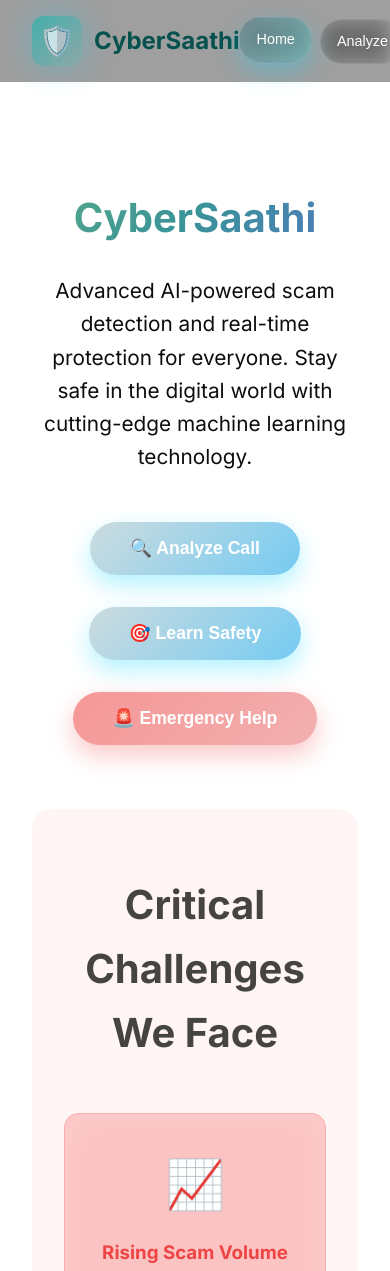
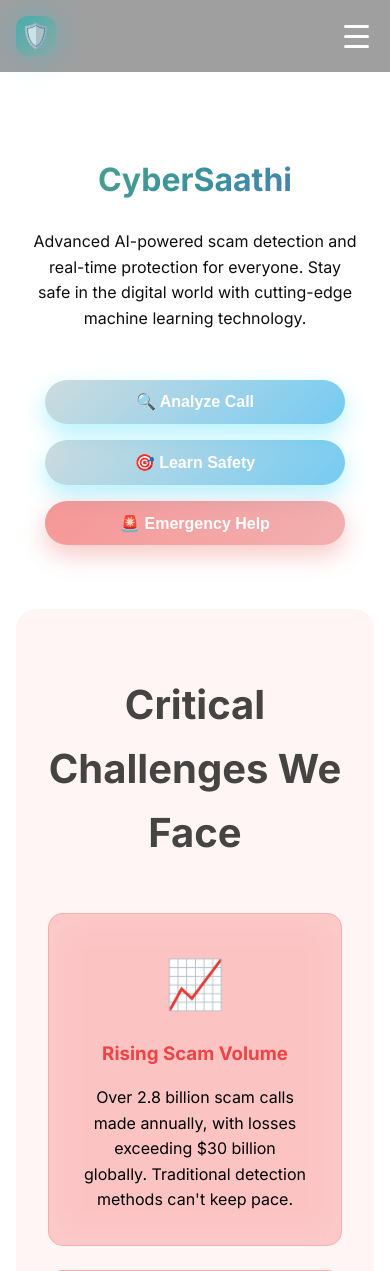
Before and after one commit to Suhen02/CyberSaathi, a Django app: page / in a window 390 px wide. Shown: the top 1271 px of the page. Run offline with Django 5.2, Linux system fonts and the light colour scheme.

Commit message:
adding files

```diff
--- a/app/static/css/style.css
+++ b/app/static/css/style.css
@@ -786,3 +786,256 @@
 .menu-icon {
     font-size: 1rem;
 }
+/* Add these CSS rules to your existing style.css file */
+
+/* Mobile Menu Toggle Button */
+.mobile-menu-toggle {
+    display: none;
+    background: none;
+    border: none;
+    flex-direction: column;
+    justify-content: space-around;
+    width: 30px;
+    height: 30px;
+    cursor: pointer;
+    z-index: 1001;
+}
+
+.hamburger-line {
+    width: 25px;
+    height: 3px;
+    background: #ffffff;
+    border-radius: 2px;
+    transition: all 0.3s ease;
+}
+
+.mobile-menu-toggle.active .hamburger-line:nth-child(1) {
+    transform: rotate(45deg) translate(5px, 5px);
+}
+
+.mobile-menu-toggle.active .hamburger-line:nth-child(2) {
+    opacity: 0;
+}
+
+.mobile-menu-toggle.active .hamburger-line:nth-child(3) {
+    transform: rotate(-45deg) translate(7px, -6px);
+}
+
+/* Navigation Updates */
+.nav-content {
+    display: flex;
+    gap: 1rem;
+}
+
+.nav-btn {
+    display: flex;
+    align-items: center;
+    gap: 0.5rem;
+}
+
+.nav-icon {
+    font-size: 1.2rem;
+}
+
+.nav-text {
+    font-size: 0.95rem;
+}
+
+.nav-overlay {
+    display: none;
+}
+
+.logo-text {
+    display: inline;
+}
+
+/* Mobile Responsive Styles */
+@media (max-width: 768px) {
+    /* Hide logo text on very small screens */
+    .logo-text {
+        display: none;
+    }
+
+    /* Show mobile menu toggle */
+    .mobile-menu-toggle {
+        display: flex;
+    }
+
+    /* Mobile navigation */
+    .nav-menu {
+        position: fixed;
+        top: 0;
+        right: -100%;
+        width: 280px;
+        height: 100vh;
+        background: rgba(10, 10, 10, 0.95);
+        backdrop-filter: blur(20px);
+        transition: right 0.3s ease;
+        z-index: 1000;
+        border-left: 1px solid rgba(255, 255, 255, 0.1);
+    }
+
+    .nav-menu.active {
+        right: 0;
+    }
+
+    .nav-overlay {
+        display: block;
+        position: fixed;
+        top: 0;
+        left: 0;
+        width: 100vw;
+        height: 100vh;
+        background: rgba(0, 0, 0, 0.5);
+        z-index: -1;
+    }
+
+    .nav-content {
+        flex-direction: column;
+        padding: 80px 20px 20px;
+        height: 100%;
+    }
+
+    .nav-btn {
+        justify-content: flex-start;
+        padding: 15px 20px;
+        margin-bottom: 10px;
+        border-radius: 10px;
+        font-size: 1.1rem;
+        width: 100%;
+        text-align: left;
+    }
+
+    .nav-icon {
+        font-size: 1.4rem;
+        width: 30px;
+    }
+
+    .nav-text {
+        font-size: 1rem;
+    }
+
+    /* Hero section mobile adjustments */
+    .hero-content h1 {
+        font-size: 2.5rem;
+    }
+
+    .hero-content p {
+        font-size: 1.1rem;
+        padding: 0 1rem;
+    }
+
+    .hero-buttons {
+        flex-direction: column;
+        align-items: center;
+        gap: 1rem;
+    }
+
+    .hero-btn {
+        width: 90%;
+        max-width: 300px;
+    }
+
+    /* Analyzer interface mobile */
+    .analyzer-interface {
+        grid-template-columns: 1fr;
+        gap: 2rem;
+    }
+
+    .upload-area {
+        padding: 2rem 1rem;
+    }
+
+    /* Learning section mobile */
+    .persona-grid {
+        grid-template-columns: 1fr;
+        gap: 1.5rem;
+    }
+
+    .response-options {
+        grid-template-columns: 1fr;
+        gap: 1rem;
+    }
+
+    /* Steps and challenges grids */
+    .steps-grid,
+    .challenges-grid {
+        grid-template-columns: 1fr;
+        gap: 1.5rem;
+    }
+
+    /* Footer mobile */
+    .footer-content {
+        grid-template-columns: 1fr;
+        gap: 2rem;
+    }
+
+    /* Container padding adjustment */
+    .container {
+        padding: 0 1rem;
+    }
+
+    /* Section padding adjustment */
+    .hero {
+        padding: 4rem 0;
+    }
+
+    /* Form inputs mobile */
+    .form-input, .form-select {
+        font-size: 16px; /* Prevents zoom on iOS */
+    }
+}
+
+/* Tablet responsive styles */
+@media (max-width: 1024px) and (min-width: 769px) {
+    .hero-content h1 {
+        font-size: 3.2rem;
+    }
+
+    .steps-grid,
+    .challenges-grid {
+        grid-template-columns: repeat(2, 1fr);
+    }
+
+    .persona-grid {
+        grid-template-columns: repeat(2, 1fr);
+    }
+}
+
+/* Small mobile adjustments */
+@media (max-width: 480px) {
+    .nav-container {
+        padding: 0 1rem;
+    }
+
+    .logo {
+        font-size: 1.3rem;
+    }
+
+    .logo-icon {
+        width: 40px;
+        height: 40px;
+        font-size: 1.5rem;
+    }
+
+    .hero-content h1 {
+        font-size: 2rem;
+    }
+
+    .hero-content p {
+        font-size: 1rem;
+    }
+
+    .hero-btn {
+        padding: 0.8rem 2rem;
+        font-size: 1rem;
+    }
+
+    .upload-area {
+        padding: 1.5rem 0.5rem;
+    }
+
+    .upload-icon {
+        font-size: 3rem;
+    }
+}
--- a/app/templates/base.html
+++ b/app/templates/base.html
@@ -15,35 +15,41 @@
     <div class="particles" id="particles"></div>
 
     <!-- Header -->
+   <!-- Replace your existing header section with this -->
 <header class="header">
     <div class="nav-container">
         <div class="logo">
             <div class="logo-icon">🛡️</div>
-                CyberSaathi
+            <span class="logo-text">CyberSaathi</span>
         </div>
 
-            <nav class="nav-menu">
-                <button class="nav-btn active" onclick="showSection('home')">Home</button>
-                <button class="nav-btn" onclick="showSection('analyzer')">Analyze</button>
-                <button class="nav-btn" onclick="showSection('learning')">Learn</button>
-                <button class="nav-btn emergency-nav" onclick="showSection('emergency')">Emergency</button>
-                <div class="profile-dropdown">
-                    <div class="profile-dropdown">
-                        <button class="nav-btn profile-btn" onclick="toggleProfileDropdown()">
-                            <span class="profile-icon">👤</span>
-                            Profile
+        <!-- Mobile Menu Toggle -->
+        <button class="mobile-menu-toggle" onclick="toggleMobileMenu()" aria-label="Toggle menu">
+            <span class="hamburger-line"></span>
+            <span class="hamburger-line"></span>
+            <span class="hamburger-line"></span>
         </button>
-                        <div class="profile-menu" id="profileMenu">
-                            <div class="profile-email">
-                                <span class="menu-icon">📧</span>
-                                user@example.com
-                            </div>
-                            <a href="#" onclick="logout()">
-                                <span class="menu-icon">🚪</span>
-                                Logout
-                            </a>
-                        </div>
-                    </div>
+
+        <!-- Navigation Menu -->
+        <nav class="nav-menu" id="navMenu">
+            <div class="nav-overlay" onclick="toggleMobileMenu()"></div>
+            <div class="nav-content">
+                <button class="nav-btn active" onclick="showSection('home')">
+                    <span class="nav-icon">🏠</span>
+                    <span class="nav-text">Home</span>
+                </button>
+                <button class="nav-btn" onclick="showSection('analyzer')">
+                    <span class="nav-icon">🔍</span>
+                    <span class="nav-text">Analyze</span>
+                </button>
+                <button class="nav-btn" onclick="showSection('learning')">
+                    <span class="nav-icon">🎯</span>
+                    <span class="nav-text">Learn</span>
+                </button>
+                <button class="nav-btn emergency-nav" onclick="showSection('emergency')">
+                    <span class="nav-icon">🚨</span>
+                    <span class="nav-text">Emergency</span>
+                </button>
             </div>
         </nav>
     </div>
```
Also changed, not shown: app/static/js/script.js (+60 -0 lines). Lines whose indentation alone changed are shown as unchanged.
